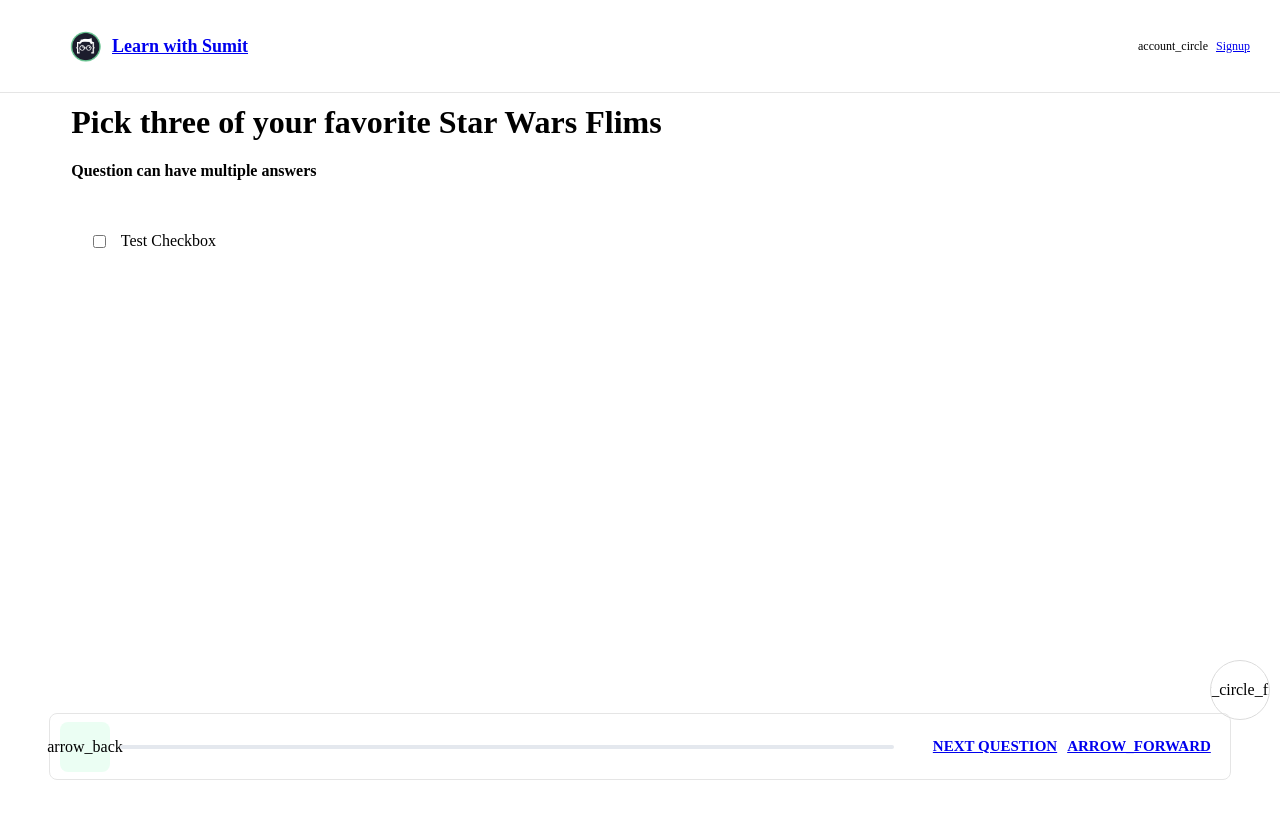
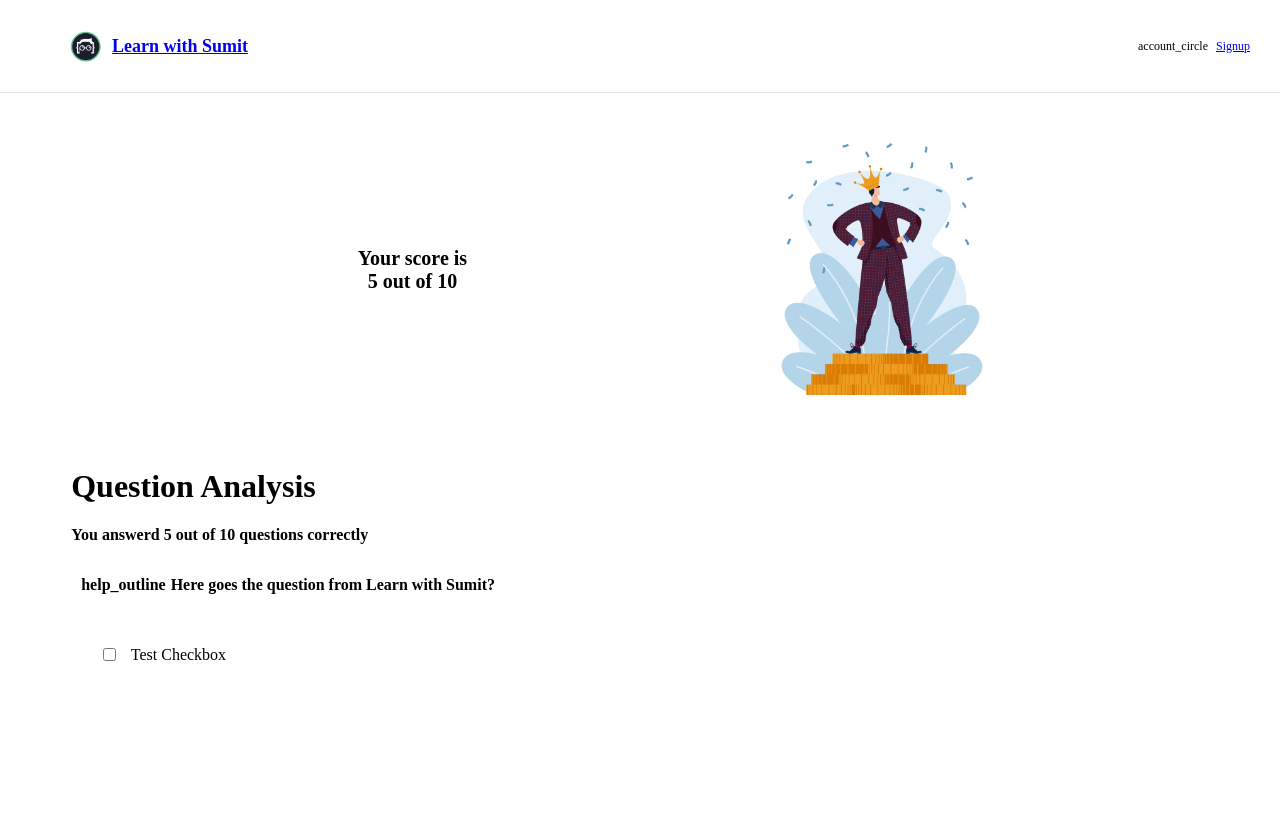
Before and after one commit to rezzakali/react-quiz-app-with-firebase, a React (Vite) app: page /result in a window 1280 px wide. Shown: the top 816 px of the page. Built offline with nearby package versions, Linux system fonts and the light colour scheme; the HTML template or start-up script is replaced by a standard one.

Commit message:
first commit

```diff
--- a/src/App.jsx
+++ b/src/App.jsx
@@ -1,6 +1,6 @@
 import React from 'react';
 import Layout from './components/Layout';
-import Quiz from './pages/Quiz';
+import Result from './pages/Result';
 
 function App() {
   return (
@@ -8,7 +8,8 @@ function App() {
       {/* <Home /> */}
       {/* <Signup /> */}
       {/* <Login /> */}
-      <Quiz />
+      {/* <Quiz /> */}
+      <Result />
     </Layout>
   );
 }
--- /dev/null
+++ b/src/components/Analysis.jsx
@@ -0,0 +1,15 @@
+import React from 'react';
+import styles from '../styles/Analysis.module.css';
+import Question from './Question';
+
+function Analysis() {
+  return (
+    <div className={styles.analysis}>
+      <h1>Question Analysis</h1>
+      <h4>You answerd 5 out of 10 questions correctly</h4>
+      <Question />
+    </div>
+  );
+}
+
+export default Analysis;
--- /dev/null
+++ b/src/components/Question.jsx
@@ -0,0 +1,17 @@
+import React from 'react';
+import styles from '../styles/Question.module.css';
+import Answers from './Answers';
+
+function Question() {
+  return (
+    <div className={styles.question}>
+      <div className={styles.qtitle}>
+        <span className="material-icons-outlined"> help_outline </span>
+        Here goes the question from Learn with Sumit?
+      </div>
+      <Answers />
+    </div>
+  );
+}
+
+export default Question;
--- /dev/null
+++ b/src/components/Summery.jsx
@@ -0,0 +1,21 @@
+import React from 'react';
+import image from '../assets/images/success.png';
+import styles from '../styles/Summery.module.css';
+
+function Summery() {
+  return (
+    <div className={styles.summary}>
+      <div className={styles.point}>
+        <p className={styles.score}>
+          Your score is <br />5 out of 10
+        </p>
+      </div>
+
+      <div className={styles.badge}>
+        <img src={image} alt="Success" />
+      </div>
+    </div>
+  );
+}
+
+export default Summery;
--- /dev/null
+++ b/src/pages/Result.jsx
@@ -0,0 +1,14 @@
+import React from 'react';
+import Analysis from '../components/Analysis';
+import Summery from '../components/Summery';
+
+function Result() {
+  return (
+    <React.Fragment>
+      <Summery />
+      <Analysis />
+    </React.Fragment>
+  );
+}
+
+export default Result;
--- /dev/null
+++ b/src/styles/Analysis.module.css
@@ -0,0 +1,3 @@
+.analysis {
+  margin: 2rem auto;
+}
--- /dev/null
+++ b/src/styles/Question.module.css
@@ -0,0 +1,18 @@
+.question {
+  background-color: white;
+  padding: 10px;
+  margin: 1rem 0;
+  border-radius: 4px;
+}
+
+.qtitle {
+  display: flex;
+  gap: 5px;
+  align-items: center;
+  color: var(--fontPrimary);
+  font-weight: 600;
+}
+
+.qtitle span {
+  color: var(--active);
+}
--- /dev/null
+++ b/src/styles/Summery.module.css
@@ -0,0 +1,49 @@
+.summary {
+  width: 80%;
+  margin: 0 auto;
+  display: flex;
+  justify-content: space-between;
+}
+
+@media only screen and (max-width: 800px) {
+  .summary {
+    flex-direction: column;
+    align-items: center;
+  }
+}
+
+.point {
+  width: 50%;
+  display: grid;
+  justify-content: center;
+  place-items: center;
+  position: relative;
+}
+
+.score {
+  width: 400px;
+  text-align: center;
+  font-size: 20px;
+  font-weight: 600;
+}
+
+.badge {
+  text-align: center;
+  height: 300px;
+  padding: 1rem;
+  display: flex;
+  justify-content: center;
+  align-items: center;
+}
+
+.badge img {
+  width: 100%;
+  height: 100%;
+  object-fit: cover;
+}
+
+@media only screen and (max-width: 800px) {
+  .badge {
+    width: 100%;
+  }
+}
```
